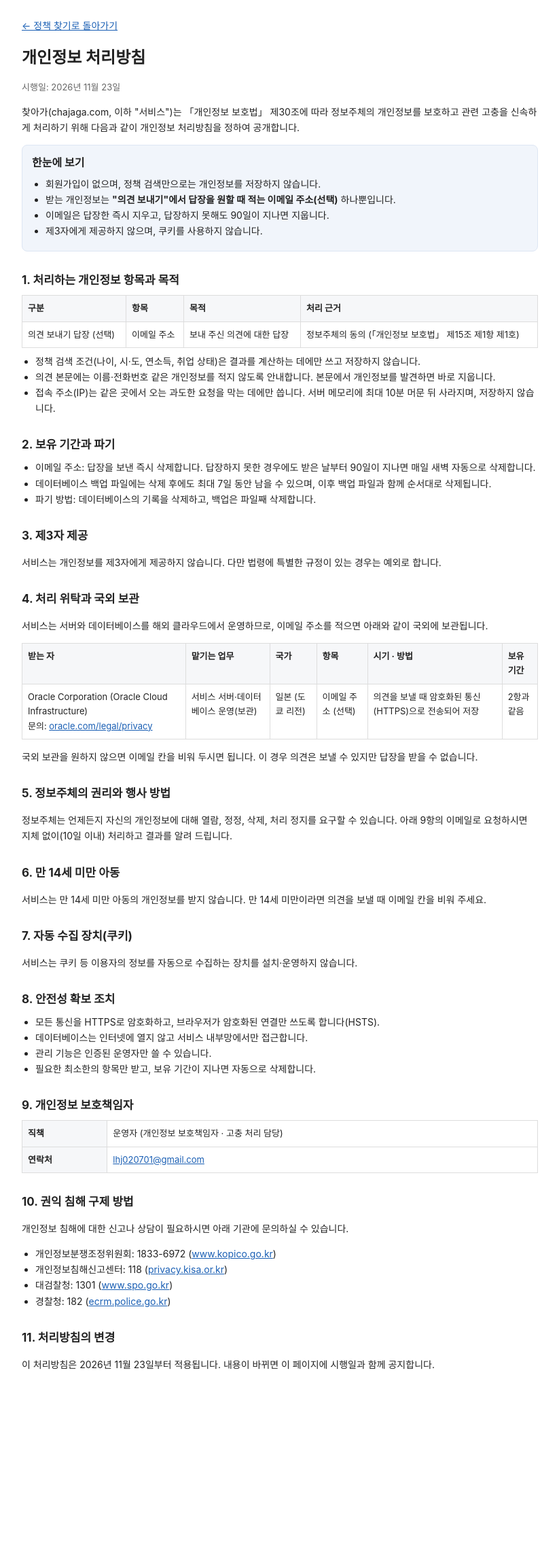
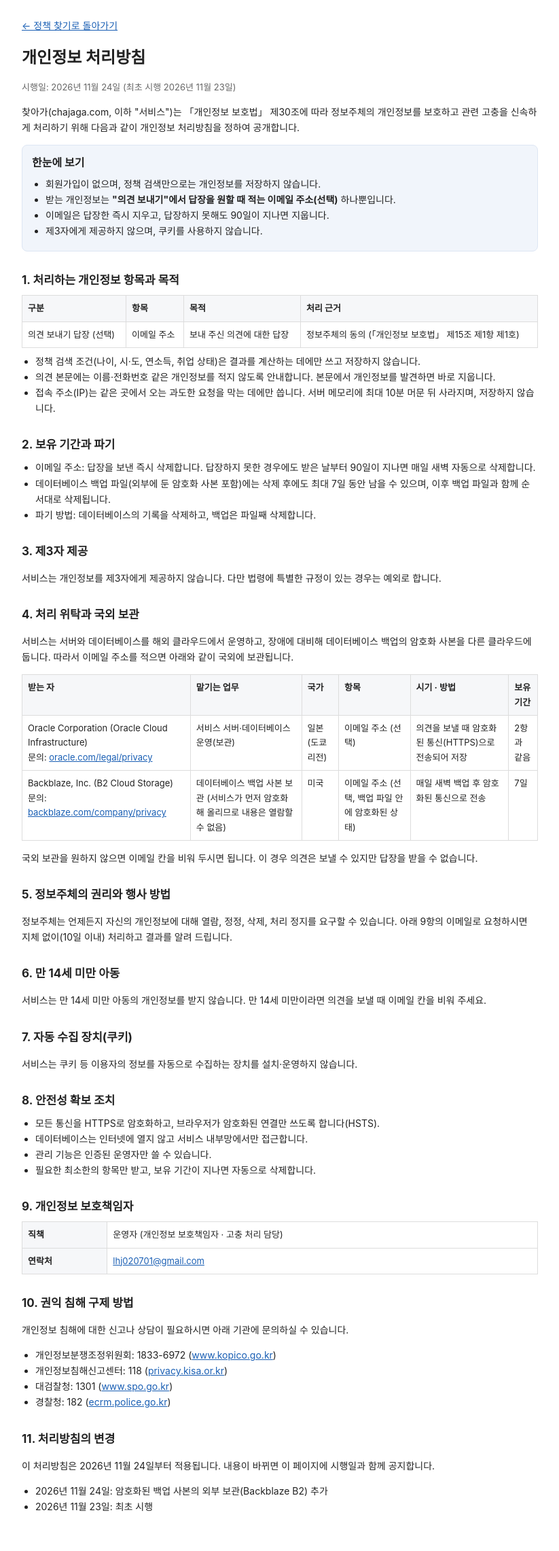
Before and after one commit to lhjunkr/public-data-site, a Spring Boot app: page /privacy.html in a window 1280 px wide. Shown: the whole page at 68% size, without its empty margins (228-1051 px from the left). Before the commit the page ends 2015 px from the top, so only its background shows below. Run offline with Spring Boot 4, Linux system fonts and the light colour scheme.

Commit message:
12/4 오프사이트 백업: Backblaze B2 암호화 사본 · mysqldump 옵션 파일 · 복구 연습

```diff
--- a/src/main/resources/static/privacy.html
+++ b/src/main/resources/static/privacy.html
@@ -30,7 +30,7 @@
 <main>
   <a class="back" href="/">← 정책 찾기로 돌아가기</a>
   <h1>개인정보 처리방침</h1>
-  <p class="meta">시행일: 2026년 11월 23일</p>
+  <p class="meta">시행일: 2026년 11월 24일 (최초 시행 2026년 11월 23일)</p>
 
   <p>찾아가(chajaga.com, 이하 "서비스")는 「개인정보 보호법」 제30조에 따라 정보주체의 개인정보를 보호하고 관련 고충을 신속하게 처리하기 위해 다음과 같이 개인정보 처리방침을 정하여 공개합니다.</p>
 
@@ -58,7 +58,7 @@
   <h2>2. 보유 기간과 파기</h2>
   <ul>
     <li>이메일 주소: 답장을 보낸 즉시 삭제합니다. 답장하지 못한 경우에도 받은 날부터 90일이 지나면 매일 새벽 자동으로 삭제합니다.</li>
-    <li>데이터베이스 백업 파일에는 삭제 후에도 최대 7일 동안 남을 수 있으며, 이후 백업 파일과 함께 순서대로 삭제됩니다.</li>
+    <li>데이터베이스 백업 파일(외부에 둔 암호화 사본 포함)에는 삭제 후에도 최대 7일 동안 남을 수 있으며, 이후 백업 파일과 함께 순서대로 삭제됩니다.</li>
     <li>파기 방법: 데이터베이스의 기록을 삭제하고, 백업은 파일째 삭제합니다.</li>
   </ul>
 
@@ -66,7 +66,7 @@
   <p>서비스는 개인정보를 제3자에게 제공하지 않습니다. 다만 법령에 특별한 규정이 있는 경우는 예외로 합니다.</p>
 
   <h2>4. 처리 위탁과 국외 보관</h2>
-  <p>서비스는 서버와 데이터베이스를 해외 클라우드에서 운영하므로, 이메일 주소를 적으면 아래와 같이 국외에 보관됩니다.</p>
+  <p>서비스는 서버와 데이터베이스를 해외 클라우드에서 운영하고, 장애에 대비해 데이터베이스 백업의 암호화 사본을 다른 클라우드에 둡니다. 따라서 이메일 주소를 적으면 아래와 같이 국외에 보관됩니다.</p>
   <table>
     <tr><th>받는 자</th><th>맡기는 업무</th><th>국가</th><th>항목</th><th>시기 · 방법</th><th>보유 기간</th></tr>
     <tr>
@@ -76,6 +76,14 @@
       <td>이메일 주소 (선택)</td>
       <td>의견을 보낼 때 암호화된 통신(HTTPS)으로 전송되어 저장</td>
       <td>2항과 같음</td>
+    </tr>
+    <tr>
+      <td>Backblaze, Inc. (B2 Cloud Storage)<br>문의: <a href="https://www.backblaze.com/company/privacy" target="_blank" rel="noopener noreferrer">backblaze.com/company/privacy</a></td>
+      <td>데이터베이스 백업 사본 보관 (서비스가 먼저 암호화해 올리므로 내용은 열람할 수 없음)</td>
+      <td>미국</td>
+      <td>이메일 주소 (선택, 백업 파일 안에 암호화된 상태)</td>
+      <td>매일 새벽 백업 후 암호화된 통신으로 전송</td>
+      <td>7일</td>
     </tr>
   </table>
   <p>국외 보관을 원하지 않으면 이메일 칸을 비워 두시면 됩니다. 이 경우 의견은 보낼 수 있지만 답장을 받을 수 없습니다.</p>
@@ -113,7 +121,11 @@
   </ul>
 
   <h2>11. 처리방침의 변경</h2>
-  <p>이 처리방침은 2026년 11월 23일부터 적용됩니다. 내용이 바뀌면 이 페이지에 시행일과 함께 공지합니다.</p>
+  <p>이 처리방침은 2026년 11월 24일부터 적용됩니다. 내용이 바뀌면 이 페이지에 시행일과 함께 공지합니다.</p>
+  <ul>
+    <li>2026년 11월 24일: 암호화된 백업 사본의 외부 보관(Backblaze B2) 추가</li>
+    <li>2026년 11월 23일: 최초 시행</li>
+  </ul>
 </main>
 </body>
 </html>
```
Also changed, not shown: deploy/db/docker-compose.yml (+7 -1 lines), docs/decisions.md (+1 -1 lines), 2 other files.
